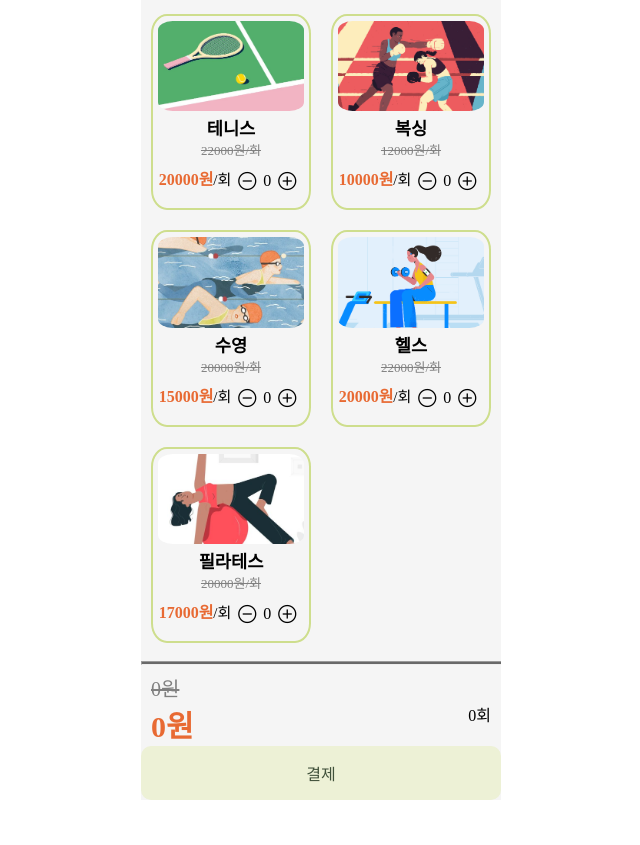
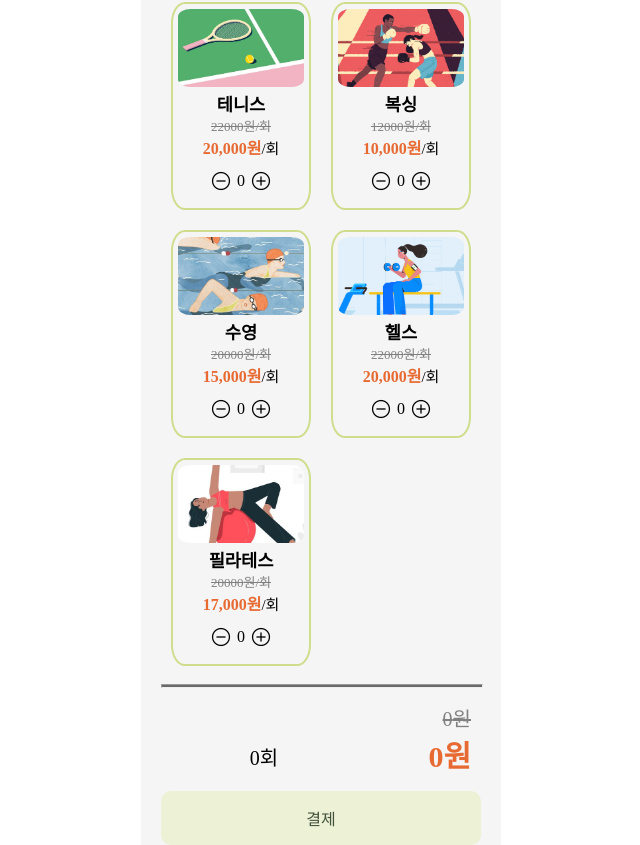
Before and after one commit to 4tar1p/4tar1p-frontend, a React (Create React App) app: page /buying in a window 1280 px wide. Shown: the part 289-1134 px from the top of the page, without its empty margins (319-959 px from the left). Before the commit the page ends 1089 px from the top, so only its background shows below. Built offline with nearby package versions, Linux system fonts and the light colour scheme; a web font is replaced by a local one.

Commit message:
[fix] 구독권 구매 페이지 수정

```diff
--- a/src/pages/Buying.js
+++ b/src/pages/Buying.js
@@ -54,13 +54,17 @@ const SportsCard = ({ sports, calculateTotalPay }) => {
       </span>
       <br></br>
       <span style={{ fontWeight: 'bold', color: '#e86a33' }}>
-        {sports.price}원
+        {sports.price.toLocaleString('ko-KR')}원
       </span>
-      <span style={{fontSize: '15px'}}>/회</span>
+      <span style={{ fontSize: '15px' }}>/회</span>
       <div className="increase-decrease-count">
-        <span className="material-symbols-outlined" onClick={handleDecrease}>do_not_disturb_on</span>
+        <span className="material-symbols-outlined" onClick={handleDecrease}>
+          do_not_disturb_on
+        </span>
         <span>{sports.cnt}</span>
-        <span className="material-symbols-outlined" onClick={handleIncrease}>add_circle</span>
+        <span className="material-symbols-outlined" onClick={handleIncrease}>
+          add_circle
+        </span>
       </div>
     </div>
   );
@@ -121,11 +125,16 @@ const Buying = () => {
   return (
     <div className="page">
       <Header title="이달의운세" />
+      <div className="buying_wrapper">
         <div className="progressTitle">지역을 선택해주세요!</div>
-      <div style={{padding:'0 10px'}}>
+        <div style={{ padding: '0 10px' }}>
           <select className="reservation_sports_wrapper">
             {regionList.map((region, i) => {
-            return <option key={i} style={{}}>{region.name}</option>;
+              return (
+                <option key={i} style={{}}>
+                  {region.name}
+                </option>
+              );
             })}
           </select>
         </div>
@@ -150,6 +159,7 @@ const Buying = () => {
           </span>
         )}
         <hr />
+        <div style={{ textAlign: 'end', margin: '15px 10px' }}>
           <div
             style={{
               paddingLeft: '10px',
@@ -158,15 +168,27 @@ const Buying = () => {
               textDecoration: 'line-through',
             }}
           >
-        {totalOriginPrice}원
+            {totalOriginPrice.toLocaleString('ko-KR')}원
           </div>
-      <div className="total-container">
-        <div style={{ color: '#e86a33', fontSize: '30px', fontWeight: 'bold' }}>
-          {totalPrice}원
+          <div style={{ display: 'grid', gridTemplateColumns: '1fr 1.8fr' }}>
+            <div
+              style={{
+                fontSize: '20px',
+                margin: 'auto 0 5px auto',
+              }}
+            >
+              {totalCount}회
             </div>
-        <div className="total-count-div">{totalCount}회</div>
+
+            <div
+              style={{ color: '#e86a33', fontSize: '30px', fontWeight: 'bold' }}
+            >
+              {totalPrice.toLocaleString('ko-KR')}원
+            </div>
+          </div>
         </div>
         <RadiusRect
+          width="100%"
           height="54px"
           backgroundColor={payButtonBackgroundColor}
           color={payButtonColor}
@@ -175,6 +197,7 @@ const Buying = () => {
           <div>결제</div>
         </RadiusRect>
       </div>
+    </div>
   );
 };
 
--- a/src/pages/styles/Buying.css
+++ b/src/pages/styles/Buying.css
@@ -1,16 +1,20 @@
-@import url("https://fonts.googleapis.com/css2?family=Material+Symbols+Outlined:opsz,wght,FILL,GRAD@20..48,100..700,0..1,-50..200");
+@import url('https://fonts.googleapis.com/css2?family=Material+Symbols+Outlined:opsz,wght,FILL,GRAD@20..48,100..700,0..1,-50..200');
 
 .material-symbols-outlined {
   font-variation-settings:
-  'FILL' 0,
-  'wght' 300,
-  'GRAD' 0,
-  'opsz' 2;
+    'FILL' 0,
+    'wght' 300,
+    'GRAD' 0,
+    'opsz' 2;
   margin: 0 4px;
 }
 
+.buying_wrapper {
+  margin: 0 20px;
+}
+
 .progressTitle {
-  font-size: 24px;
+  font-size: 20px;
   font-weight: bold;
   padding: 10px;
 }
@@ -32,7 +36,7 @@
   border-color: #cede8d;
   border-width: 2px;
   border-radius: 10%;
-  padding: 5px
+  padding: 5px;
 }
 
 .sports_img {
```
Lines whose indentation alone changed are shown as unchanged.
